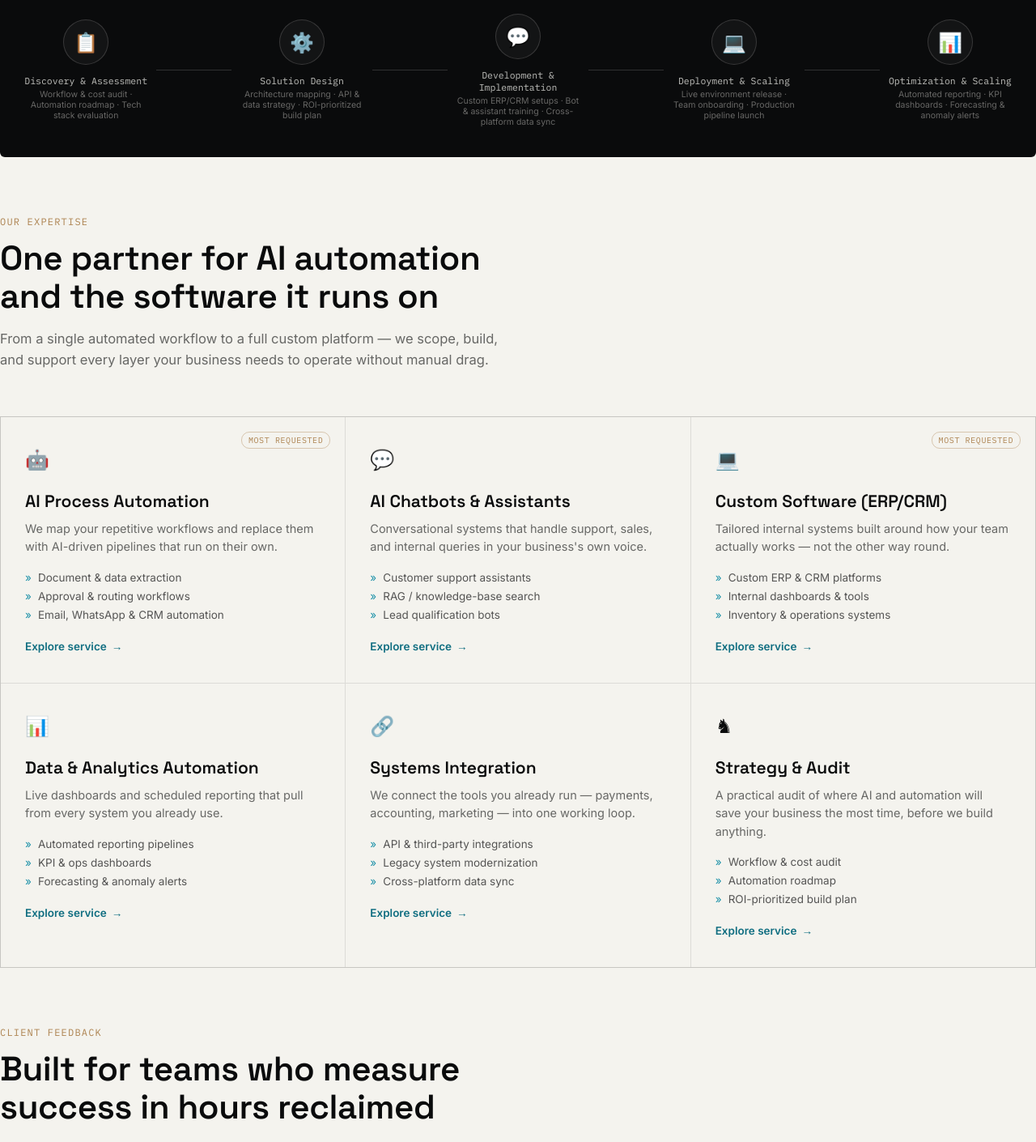
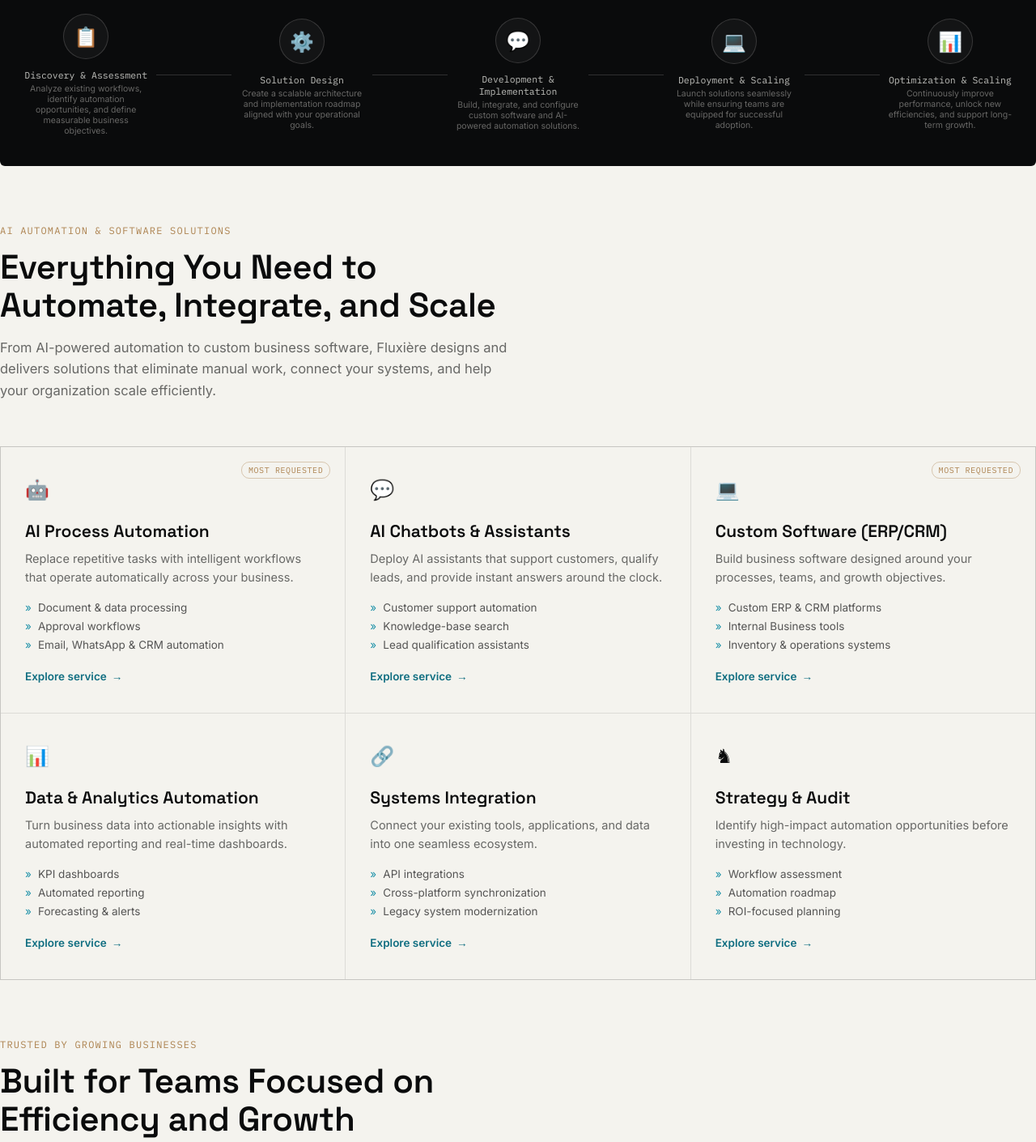
Before and after one commit to Fluxiere/fluxiere.github.io, a React (Vite) app: page / in a window 1280 px wide. Shown: the part 880-2290 px from the top of the page at 81% size. Built offline with nearby package versions, Linux system fonts and the light colour scheme.

Commit message:
Updated State grid, Flow Panel, Services, Testimonial, Footer CTA, Footer, Stackstrip

```diff
--- a/src/components/FlowPanel/FlowPanelConstants.tsx
+++ b/src/components/FlowPanel/FlowPanelConstants.tsx
@@ -1,5 +1,5 @@
 export const flowPanelCopy = {
-  statusLine: "fluxiere · automation-pipeline · live",
+  statusLine: "DELIVERY FRAMEWORK",
   throughput: "1,840 tasks/day",
   errorRate: "0.2%",
   statusMessage: "build passed ✓"
@@ -19,30 +19,30 @@ export const flowSteps: FlowStep[] = [
     id: 'Discovery & Assessment',
     icon: '📋',
     label: 'Discovery & Assessment',
-    subLabel: 'Workflow & cost audit · Automation roadmap · Tech stack evaluation'
+    subLabel: 'Analyze existing workflows, identify automation opportunities, and define measurable business objectives.'
   },
   {
     id: 'Solution Design',
     icon: '⚙️',
     label: 'Solution Design',
-    subLabel: 'Architecture mapping · API & data strategy · ROI-prioritized build plan'
+    subLabel: 'Create a scalable architecture and implementation roadmap aligned with your operational goals.'
   },
   {
     id: 'Development & Implementation',
     icon: '💬',
     label: 'Development & Implementation',
-    subLabel: 'Custom ERP/CRM setups · Bot & assistant training · Cross-platform data sync'
+    subLabel: 'Build, integrate, and configure custom software and AI-powered automation solutions.'
   },
   {
     id: 'Deployment',
     icon: '💻',
     label: 'Deployment & Scaling',
-    subLabel: 'Live environment release · Team onboarding · Production pipeline launch'
+    subLabel: 'Launch solutions seamlessly while ensuring teams are equipped for successful adoption.'
   },
   {
     id: 'Optimization',
     icon: '📊',
     label: 'Optimization & Scaling',
-    subLabel: 'Automated reporting · KPI dashboards · Forecasting & anomaly alerts'
+    subLabel: 'Continuously improve performance, unlock new efficiencies, and support long-term growth.'
   },
 ];
--- a/src/components/Footer/FooterConstants.tsx
+++ b/src/components/Footer/FooterConstants.tsx
@@ -2,7 +2,7 @@ export const footerBrand = {
   label: 'Fluxière',
   link: '/home',
   description:
-    'AI automation and custom software for small and mid-sized businesses built to remove manual work, not add another tool to manage.',
+    'Fluxière helps businesses automate repetitive processes, streamline operations, and build custom software solutions that drive efficiency, productivity, and sustainable growth.',
 };
 
 export const footerServices = [
--- a/src/components/PreFooterBanner/PreFooterBanner.tsx
+++ b/src/components/PreFooterBanner/PreFooterBanner.tsx
@@ -9,18 +9,17 @@ export const PreFooterBanner: React.FC = () => {
         <div className={styles.textContent}>
           <h2 className={styles.bannerTitle}>Ready to Transform Your Business with AI?</h2>
           <p className={styles.bannerDescription}>
-            Discover how intelligent automation can reduce costs, improve productivity,
-            and unlock new growth opportunities.
+            Discover how AI automation, intelligent workflows, and custom software can streamline operations, reduce costs, and help your business grow without adding complexity.
           </p>
         </div>
 
         {/* Right Side: Button Actions */}
         <div className={styles.bannerActions}>
           <a href="#contact" className={styles.btnWhite}>
-            Schedule a Consultation <span className={styles.arrow}>→</span>
+            Book a Free Consultation <span className={styles.arrow}>→</span>
           </a>
           <a href="#expert" className={styles.btnGold}>
-            Talk to an Expert
+            Explore our solutions
           </a>
         </div>
       </div>
--- a/src/components/Services/ServicesConstants.tsx
+++ b/src/components/Services/ServicesConstants.tsx
@@ -1,51 +1,51 @@
 import { type ServiceItem } from './types';
 
 export const servicesHeading = {
-  eyebrow: 'Our Expertise',
-  title: 'One partner for AI automation and the software it runs on',
+  eyebrow: 'AI AUTOMATION & SOFTWARE SOLUTIONS',
+  title: 'Everything You Need to Automate, Integrate, and Scale',
 };
 export const  EXPLORE_SERVICE_CTA = 'Explore service';
 
 export const servicesDescription =
-  'From a single automated workflow to a full custom platform — we scope, build, and support every layer your business needs to operate without manual drag.';
+  'From AI-powered automation to custom business software, Fluxière designs and delivers solutions that eliminate manual work, connect your systems, and help your organization scale efficiently.';
 
 export const servicesData: ServiceItem[] = [
   {
     num: '🤖',
     tag: 'Most Requested',
     title: 'AI Process Automation',
-    desc: 'We map your repetitive workflows and replace them with AI-driven pipelines that run on their own.',
-    features: ['Document & data extraction', 'Approval & routing workflows', 'Email, WhatsApp & CRM automation']
+    desc: 'Replace repetitive tasks with intelligent workflows that operate automatically across your business.',
+    features: ['Document & data processing', 'Approval workflows', 'Email, WhatsApp & CRM automation']
   },
   {
     num: '💬',
     title: 'AI Chatbots & Assistants',
-    desc: "Conversational systems that handle support, sales, and internal queries in your business's own voice.",
-    features: ['Customer support assistants', 'RAG / knowledge-base search', 'Lead qualification bots']
+    desc: "Deploy AI assistants that support customers, qualify leads, and provide instant answers around the clock.",
+    features: ['Customer support automation', 'Knowledge-base search', 'Lead qualification assistants']
   },
   {
     num: '💻',
     tag: 'Most Requested',
     title: 'Custom Software (ERP/CRM)',
-    desc: 'Tailored internal systems built around how your team actually works — not the other way round.',
-    features: ['Custom ERP & CRM platforms', 'Internal dashboards & tools', 'Inventory & operations systems']
+    desc: 'Build business software designed around your processes, teams, and growth objectives.',
+    features: ['Custom ERP & CRM platforms', 'Internal Business tools', 'Inventory & operations systems']
   },
   {
     num: '📊',
     title: 'Data & Analytics Automation',
-    desc: 'Live dashboards and scheduled reporting that pull from every system you already use.',
-    features: ['Automated reporting pipelines', 'KPI & ops dashboards', 'Forecasting & anomaly alerts']
+    desc: 'Turn business data into actionable insights with automated reporting and real-time dashboards.',
+    features: ['KPI dashboards', 'Automated reporting', 'Forecasting & alerts']
   },
   {
     num: '🔗',
     title: 'Systems Integration',
-    desc: 'We connect the tools you already run — payments, accounting, marketing — into one working loop.',
-    features: ['API & third-party integrations', 'Legacy system modernization', 'Cross-platform data sync']
+    desc: 'Connect your existing tools, applications, and data into one seamless ecosystem.',
+    features: ['API integrations', 'Cross-platform synchronization', 'Legacy system modernization']
   },
   {
     num: '♞',
     title: 'Strategy & Audit',
-    desc: 'A practical audit of where AI and automation will save your business the most time, before we build anything.',
-    features: ['Workflow & cost audit', 'Automation roadmap', 'ROI-prioritized build plan']
+    desc: 'Identify high-impact automation opportunities before investing in technology.',
+    features: ['Workflow assessment', 'Automation roadmap', 'ROI-focused planning']
   }
 ];
--- a/src/components/StackStrip/StackStripConstants.tsx
+++ b/src/components/StackStrip/StackStripConstants.tsx
@@ -1,10 +1,13 @@
 export const stackStripCopy = {
   industries: [
-    'Vasanth_Kumar_AM',
-    'Prasanna_Venkatesh_JS',
-    'Sarvesh_R',
-    'Vasanth_Kumar_AM',
-    'Prasanna_Venkatesh_JS',
-    'Sarvesh_R',
+    'AI Automation',
+    'Workflow Automation',
+    'AI Agents',
+    'Custom Software & ERP Solutions',
+    'CRM Development',
+    'System Integration',
+    'Business Process Automation',
+    'AI Chatbot',
+    'Digital Transformation'
   ],
 };
--- a/src/components/StatsGrid/StateGridConstants.tsx
+++ b/src/components/StatsGrid/StateGridConstants.tsx
@@ -13,6 +13,6 @@ export const StatsGridCopy = [
   },
   {
     value: '100%',
-    label: 'Custom source code ownership retained',
+    label: 'Custom source code, Ownership retained',
   },
 ];
--- a/src/components/Testimonials/TestimonialsConstants.tsx
+++ b/src/components/Testimonials/TestimonialsConstants.tsx
@@ -1,24 +1,32 @@
 import { type TestimonialItem } from './types';
 
 export const testimonialsCopy = {
-  heading: 'Client Feedback',
-  title: 'Built for teams who measure success in hours reclaimed',
+  heading: 'TRUSTED BY GROWING BUSINESSES',
+  title: 'Built for Teams Focused on Efficiency and Growth',
   description:
-    'Read how operational leaders are using our custom software and automation setups to scale output without increasing head count.',
+    'Every solution Fluxière deliver is focused on one outcome, helping teams accomplish more with less effort, greater accuracy, and better visibility.',
   reviews: [
     {
-      quote: "“I approached Quantum Pixel Solutions for Digital Marketing service. Their Digital Marketing services provide best results for my company to reach the right audience. Their tailored brand strategy brings colors to my brand. Excellent one 👏 ”",
+      quote: "“I approached Fluxière for Automation of Digital Marketing service. Their Automation provide best results for my company to reach the right audience. Their tailored brand strategy brings colors to my brand. Excellent one 👏 ”",
       author: 'Karthik A',
       role: 'Founder',
       company: 'Manvaasam',
     //   metric: '140 hours saved/mo',
     },
     {
-      quote: "“ Awesome work done by Quantum Pixel Solutions. We were struck with the issue and tried with different vendors and none provided solution. We got the perfect solution from Prasanna and his team. Kudos to them 🙌 ”",
+      quote: "“ Awesome work done by Fluxière. We were struck with the issue and tried with different vendors and none provided solution. We got the perfect solution from Prasanna and his team. Kudos to them 🙌 ”",
       author: 'Dr Janani',
       role: 'Founder',
       company: 'Dr Janani\'s Homoeopathy Clinic',
     //   metric: '3.5x faster syncing',
     },
+    {
+      quote: "“Fluxière exceeded our expectations with their app development expertise. Their technical skill, attention to detail and commitment to quality ensured the projects success. We are extremely satisfied with the results and look forward to working with them again.”",
+      author: 'Dinesh Kumar',
+      role: 'Founder',
+      company: 'Nagaraj Iron Traders',
+    //   metric: '3.5x faster syncing',
+    },
+
   ] as TestimonialItem[],
 };
```
